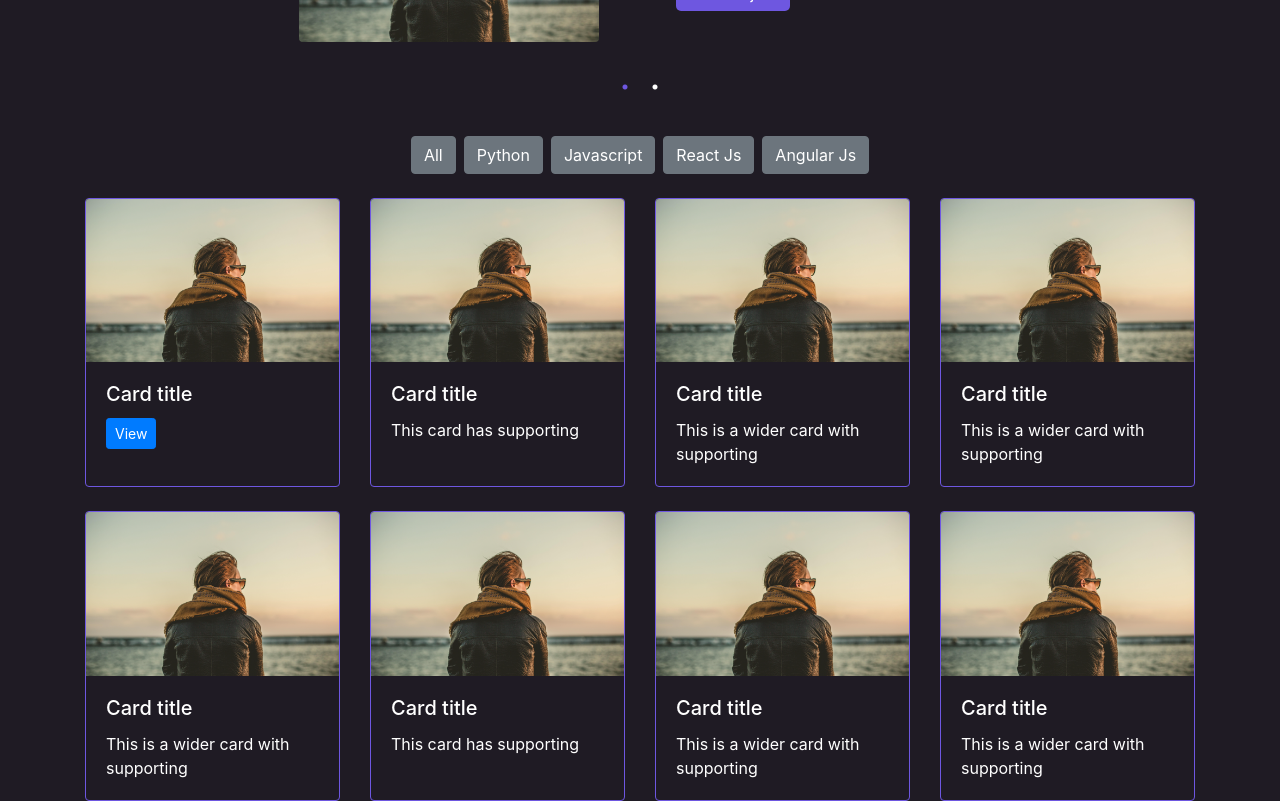
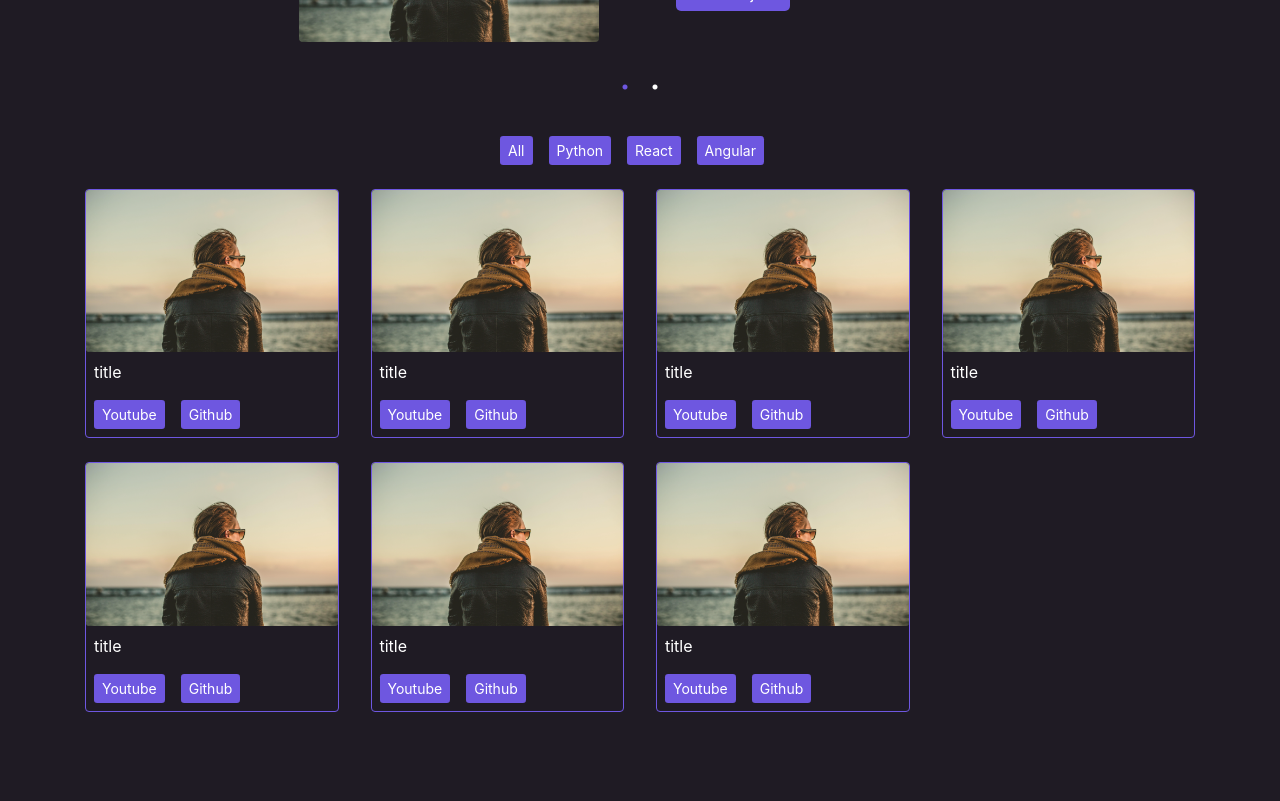
Before and after one commit to Naresh-Yenagandula/React-Portfolio-website, a React (Create React App) app: page /portfolio in a window 1280 px wide. Shown: the part 480-1281 px from the top of the page. After the commit the page ends 1192 px from the top, so only its background shows below. Built offline with nearby package versions, Linux system fonts and the light colour scheme.

Commit message:
Portfolio updated

```diff
--- a/src/App.css
+++ b/src/App.css
@@ -1,14 +1,17 @@
-@import url('https://fonts.googleapis.com/css2?family=Poppins&display=swap');
 
 :root{
     --backgroundColor: #1f1b24;
     --blueColor: hsl(250,69%,61%);
+    --text-color:white;
+    --backgroundColorLow:#392f47;
+    --paragraph-color:#c8c2cf;
 }
 body{
     background-color: var(--backgroundColor);
-    color:white;
+    color:var(--text-color);
 }
 
+/* Scrollbar css */
 body::-webkit-scrollbar{
     width: 8px;
 }
@@ -19,9 +22,16 @@ body::-webkit-scrollbar-thumb{
 }
 
 body::-webkit-scrollbar-track{
-    background-color: #392f47;
+    background-color: var(--backgroundColorLow);
 }
 
+/* input color css */
+
+input[type="color"]{
+    padding: 0px;
+}
+
+/* Navbar css */
 .NavbarColor{
     z-index: 1;
     background-color: var(--backgroundColor);
@@ -49,7 +59,7 @@ h2 span{
     font-weight: 600;
 }
 .shortIntro{
-    color: #c8c2cf;
+    color: var(--paragraph-color);
     font-size: large;
 }
 div.icons{
@@ -61,12 +71,12 @@ div.icons a{
 }
 .contact{
     background-color: var(--blueColor);
-    color: white;
+    color: var(--text-color);
     border: 0px;
     padding: 10px 20px 10px 20px;
 }
 .contact:hover{
-    color: white;
+    color: var(--text-color);
     background-color: rgb(83, 48, 253);
 }
 
@@ -107,7 +117,7 @@ div.icons a{
 }
 .para_skill{
     font-size: small;
-    color: #c8c2cf;
+    color: var(--paragraph-color);
 }
 .progress{
     height: 4px;
@@ -125,16 +135,16 @@ div.icons a{
 /* Form Css */
 
 .form-control{
-    background-color: #392f47;
+    background-color: var(--backgroundColorLow);
     border: 0px;
     font-size: medium;
-    color: white;
+    color: var(--text-color);
 }
 .form-control:focus{
-    background-color: #392f47;
+    background-color: var(--backgroundColorLow);
     border: 1px solid var(--blueColor);
     font-size: medium;
-    color: white;
+    color: var(--text-color);
 }
 
 
@@ -151,7 +161,7 @@ div.icons a{
     color: var(--blueColor);
 }
 .service_card{
-    background-color: #392f47;
+    background-color: var(--backgroundColorLow);
     border: 0px;
     padding-left: 1.5rem;
     padding-top: 4rem;
@@ -159,16 +169,16 @@ div.icons a{
 .modal-content,.modal-header{
     border: 0px;
     border-radius: 1rem;
-    background-color: #392f47;
-    color: white;
+    background-color: var(--backgroundColorLow);
+    color: var(--text-color);
 }
 .modal-header .close{
-    color: white;
+    color: var(--text-color);
 }
 
 /* Portfolio css */
 .slick-dots li.slick-active button:before{
-    color: white !important;
+    color: var(--text-color) !important;
 }
 .slick-dots li button:before{
     opacity: 75  !important;
@@ -176,7 +186,24 @@ div.icons a{
 }
 .portfolio_button{
     background-color: var(--blueColor);
-    color: white;
+    color: var(--text-color);
     border: 0px;
     border-radius: 5px;
 }
+.card_items{
+    display: grid;
+    grid-template-columns: repeat(4,1fr);
+    grid-column-gap: 2rem;
+
+}
+.portfolioMenu{
+    background-color: var(--blueColor);
+    border: 0px;
+    margin-right: 1rem;
+}
+.modal_portfolio{
+    padding: 0px;
+}
+.card_portfolio{
+    padding: 0.5rem;
+}
--- /dev/null
+++ b/src/components/Data.js
@@ -0,0 +1,59 @@
+
+    export default[
+        {
+            id:1,
+            title:'title',
+            img:'ss',
+            category:'python',
+            youtube:'link',
+            github:'Link',
+        },
+        {
+            id:2,
+            title:'title',
+            img:'ss',
+            category:'python',
+            youtube:'link',
+            github:'Link',
+        },
+        {
+            id:3,
+            title:'title',
+            img:'ss',
+            category:'python',
+            youtube:'link',
+            github:'Link',
+        },
+        {
+            id:4,
+            title:'title',
+            img:'ss',
+            category:'javascript',
+            youtube:'link',
+            github:'Link',
+        },
+        {
+            id:5,
+            title:'title',
+            img:'ss',
+            category:'react',
+            youtube:'link',
+            github:'Link',
+        },
+        {
+            id:6,
+            title:'title',
+            img:'ss',
+            category:'react',
+            youtube:'link',
+            github:'Link',
+        },
+        {
+            id:7,
+            title:'title',
+            img:'ss',
+            category:'angular',
+            youtube:'link',
+            github:'Link',
+        }
+    ];
--- a/src/components/Portfolio.js
+++ b/src/components/Portfolio.js
@@ -1,13 +1,13 @@
-import React, { useState } from 'react'
+import React from 'react'
 import { motion } from 'framer-motion'
-import { Container, Image, Row, Col, Button, CardDeck, Card, Modal } from 'react-bootstrap'
+import { Container, Image, Row, Col, Button } from 'react-bootstrap'
 import profile from '../images/profile.png'
 import "slick-carousel/slick/slick.css";
 import "slick-carousel/slick/slick-theme.css";
 import Slider from 'react-slick'
+import PortfolioMenu from './PortfolioMenu'
 
 function Portfolio() {
-    const [show, setShow] = useState(false);
     var settings = {
         dots: true,
         infinite: true,
@@ -19,13 +19,6 @@ function Portfolio() {
     };
     return (
         <motion.div exit={{ opacity: 0 }} id="section">
-            <Modal show={show} onHide={() => setShow(false)} centered size="lg">
-                <Modal.Body>
-                <div className="embed-responsive embed-responsive-16by9">
-                <iframe width="560" height="315" src="https://www.youtube.com/embed/KBjBPQExJLw" title="YouTube video player" frameborder="0" allow="accelerometer; autoplay; clipboard-write; encrypted-media; gyroscope; picture-in-picture" allowfullscreen></iframe>
-                  </div>
-                </Modal.Body>
-            </Modal>
             <Container>
                 <div className="text-center" style={{ marginBottom: "5rem" }}>
                     <h1>Portfolio</h1>
@@ -54,99 +47,7 @@ function Portfolio() {
                         </Slider>
                     </Col>
                 </Row>
-                <div id="section" className="d-flex justify-content-center">
-                    <Button variant="secondary" className="mr-2">
-                        All
-                    </Button>
-                    <Button variant="secondary" className="mr-2">
-                        Python
-                    </Button>
-                    <Button variant="secondary" className="mr-2">
-                        Javascript
-                    </Button>
-                    <Button variant="secondary" className="mr-2">
-                        React Js
-                    </Button>
-                    <Button variant="secondary">
-                        Angular Js
-                    </Button>
-                </div>
-                <div>
-                    <CardDeck className="mt-4">
-                        <Card>
-                            <Card.Img variant="top" src={profile} />
-                            <Card.Body>
-                                <Card.Title>Card title</Card.Title>
-                                <Button size="sm" onClick={() => setShow(true)}>View</Button>
-                            </Card.Body>
-                        </Card>
-                        <Card>
-                            <Card.Img variant="top" src={profile} />
-                            <Card.Body>
-                                <Card.Title>Card title</Card.Title>
-                                <Card.Text>
-                                    This card has supporting
-                                </Card.Text>
-                            </Card.Body>
-                        </Card>
-                        <Card>
-                            <Card.Img variant="top" src={profile} />
-                            <Card.Body>
-                                <Card.Title>Card title</Card.Title>
-                                <Card.Text>
-                                    This is a wider card with supporting
-                                </Card.Text>
-                            </Card.Body>
-                        </Card>
-                        <Card>
-                            <Card.Img variant="top" src={profile} />
-                            <Card.Body>
-                                <Card.Title>Card title</Card.Title>
-                                <Card.Text>
-                                    This is a wider card with supporting
-                                </Card.Text>
-                            </Card.Body>
-                        </Card>
-                    </CardDeck>
-                    <CardDeck className="mt-4">
-                        <Card>
-                            <Card.Img variant="top" src={profile} />
-                            <Card.Body>
-                                <Card.Title>Card title</Card.Title>
-                                <Card.Text>
-                                    This is a wider card with supporting
-                                </Card.Text>
-                            </Card.Body>
-                        </Card>
-                        <Card>
-                            <Card.Img variant="top" src={profile} />
-                            <Card.Body>
-                                <Card.Title>Card title</Card.Title>
-                                <Card.Text>
-                                    This card has supporting
-                                </Card.Text>
-                            </Card.Body>
-                        </Card>
-                        <Card>
-                            <Card.Img variant="top" src={profile} />
-                            <Card.Body>
-                                <Card.Title>Card title</Card.Title>
-                                <Card.Text>
-                                    This is a wider card with supporting
-                                </Card.Text>
-                            </Card.Body>
-                        </Card>
-                        <Card>
-                            <Card.Img variant="top" src={profile} />
-                            <Card.Body>
-                                <Card.Title>Card title</Card.Title>
-                                <Card.Text>
-                                    This is a wider card with supporting
-                                </Card.Text>
-                            </Card.Body>
-                        </Card>
-                    </CardDeck>
-                </div>
+                <PortfolioMenu  />
             </Container>
         </motion.div>
     )
--- /dev/null
+++ b/src/components/PortfolioMenu.js
@@ -0,0 +1,54 @@
+import React, { useState } from 'react'
+import { Card, Button,Modal } from 'react-bootstrap'
+import items from './Data'
+import profile from '../images/profile.png'
+
+function PortfolioMenu() {
+    const [show,setShow] = useState(false)
+    const [Data, setData] = useState(items)
+    const filterData = (category) => {
+        if (category === 'all') {
+            setData(items)
+        } else {
+            const filteredData = items.filter(i => i.category === category)
+            setData(filteredData)
+        }
+    }
+    return (
+        <>
+            <Modal show={show} onHide={() => setShow(false)} centered size="lg">
+                <Modal.Body className="modal_portfolio">
+                    <div className="embed-responsive embed-responsive-16by9">
+                        <iframe width="560" height="315" src="https://www.youtube.com/embed/KBjBPQExJLw" title="YouTube video player" frameBorder="0" allow="accelerometer; autoplay; clipboard-write; encrypted-media; gyroscope; picture-in-picture" allowFullScreen></iframe>
+                    </div>
+                </Modal.Body>
+            </Modal>
+
+            <div className="d-flex justify-content-center" style={{ marginTop: "4rem" }}>
+                <Button className="portfolioMenu" size="sm" onClick={() => filterData('all')}>All</Button>
+                <Button className="portfolioMenu" size="sm" onClick={() => filterData('python')}>Python</Button>
+                <Button className="portfolioMenu" size="sm" onClick={() => filterData('react')}>React</Button>
+                <Button className="portfolioMenu" size="sm" onClick={() => filterData('angular')}>Angular</Button>
+            </div>
+
+            <div className="card_items">
+                {
+                    Data.map((item) => {
+                        return (
+                            <Card key={item.id} className="mt-4">
+                                <Card.Img src={profile} />
+                                <Card.Body className="card_portfolio">
+                                    <p>{item.title}</p>
+                                    <Button className="portfolioMenu" size="sm" onClick={()=>setShow(true)}>Youtube</Button>
+                                    <Button className="portfolioMenu" size="sm">Github</Button>
+                                </Card.Body>
+                            </Card>
+                        )
+                    })
+                }
+            </div>
+        </>
+    )
+}
+
+export default PortfolioMenu
```
Also changed, not shown: src/components/Navbar.js (+7 -2 lines).
